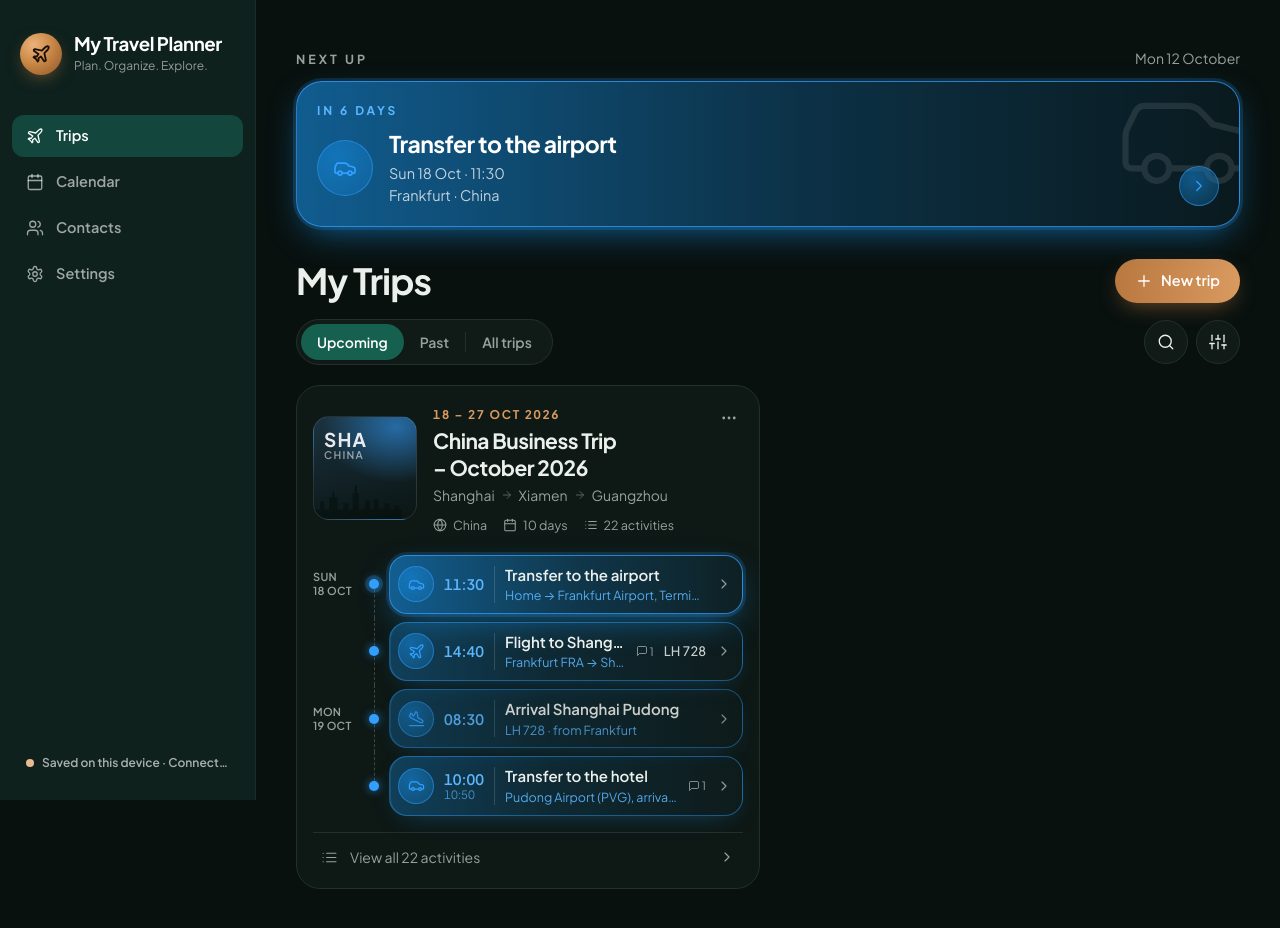
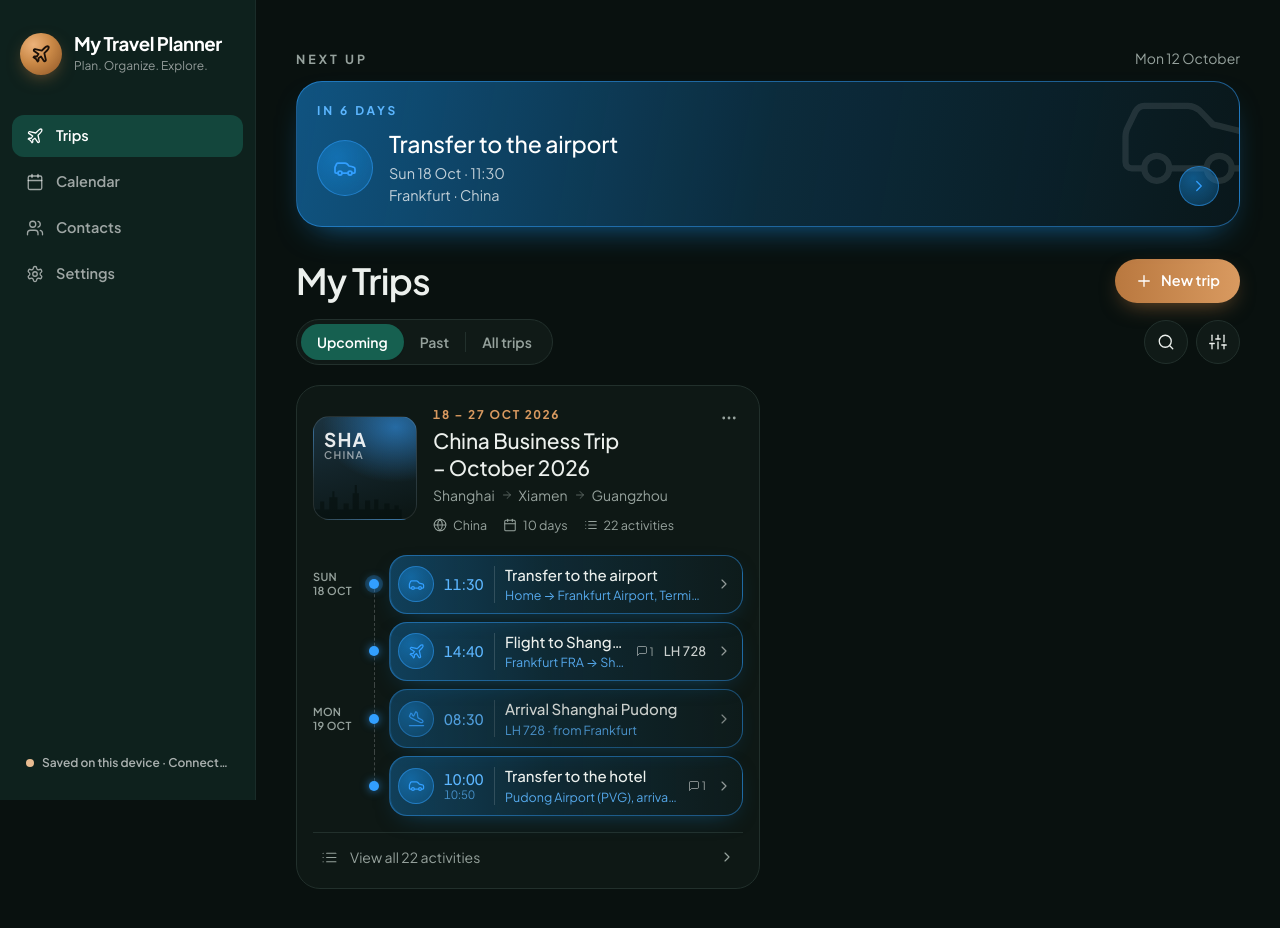
Before and after one commit to Kian-Gerowgan/My-Travel-Planner, a React (Vite) app: page / in a window 1280 px wide. Shown: the top 928 px of the page. Built offline with nearby package versions, Linux system fonts and the light colour scheme.

Commit message:
Refine Trips screen towards the reference
Calmer Next up card without glow ring, medium-weight titles and times, and no extra highlight in the trip card preview.

```diff
--- a/src/App.tsx
+++ b/src/App.tsx
@@ -569,12 +569,12 @@ function EntryCard({ e, highlight, showTrip }: { e: Entry; highlight?: boolean;
       className={`tone-press w-full flex items-center gap-2.5 rounded-[18px] pl-2 pr-2.5 py-2 text-left tone-${toneOf(a.type)} ${highlight ? 'tone-card-strong' : 'tone-card'} ${e.kind !== 'main' && !highlight ? 'opacity-85' : ''}`}>
       <span className="tone-icon h-9 w-9 rounded-full grid place-items-center shrink-0"><Icon name={v.icon} size={17} /></span>
       <span className="w-[40px] shrink-0 leading-tight">
-        <span className="block tone-ink text-[14.5px] font-semibold tabular-nums">{e.time}</span>
+        <span className="block tone-ink text-[14.5px] font-medium tabular-nums">{e.time}</span>
         {e.endTime && <span className="block tone-ink opacity-70 text-[11.5px] tabular-nums">{e.endTime}</span>}
       </span>
       <span className="w-px self-stretch my-0.5 bg-white/15" />
       <span className="min-w-0 flex-1">
-        <span className="block text-[15px] font-semibold text-ink truncate">{v.title}</span>
+        <span className="block text-[15px] font-medium text-ink truncate">{v.title}</span>
         {sub && <span className="block text-[12.5px] tone-ink opacity-90 truncate">{sub}</span>}
       </span>
       {(docCount > 0 || a.notes.length > 0) && e.kind === 'main' && (
@@ -841,7 +841,7 @@ function TripCard({ trip, count, idx }: { trip: Trip; count: number; idx: number
           <div className="flex items-start justify-between gap-2">
             <button onClick={open} className="text-left min-w-0 pt-1">
               <div className="text-[12px] font-bold tracking-[0.14em] text-cognac tabular-nums">{rangeCaps(trip.start, trip.end)}</div>
-              <h3 className="font-display text-[19px] sm:text-[21px] leading-tight text-heading mt-1">{trip.name}</h3>
+              <h3 className="text-[19px] sm:text-[21px] font-medium leading-tight tracking-[-0.01em] text-heading mt-1">{trip.name}</h3>
             </button>
             <div className="-mr-1 -mt-0.5 shrink-0">
               <Menu items={[
@@ -881,7 +881,7 @@ function TripCard({ trip, count, idx }: { trip: Trip; count: number; idx: number
                   <div className={`absolute ${i === 0 ? 'top-1/2' : 'top-0'} ${i === preview.length - 1 ? 'bottom-1/2' : 'bottom-0'} border-l border-dashed border-white/20`} />
                   <div className={`relative self-center h-2.5 w-2.5 rounded-full tone-${toneOf(e.a.type)} ${isNext ? 'tone-dot-fill' : 'tone-dot'}`} />
                 </div>
-                <div className="py-1 min-w-0"><EntryCard e={e} highlight={isNext} /></div>
+                <div className="py-1 min-w-0"><EntryCard e={e} /></div>
               </div>
             );
           })}
@@ -909,13 +909,13 @@ function NextUp() {
   const where = [e.a.city || (e.a.type === 'flight' || e.a.type === 'train' ? place(e.a.details.from) : ''), trip?.countries[0]].filter(Boolean).join(' · ');
   const when = e.ms <= Date.now() ? 'Happening now' : relText(e) === 'tomorrow' ? 'Tomorrow' : relText(e).replace(/^in /, 'In ');
   return (
-    <button onClick={() => ui.openActivity(e.a.id)} className={`tone-press anim-in relative w-full overflow-hidden text-left rounded-[26px] p-5 tone-${tone} tone-card-strong`}>
+    <button onClick={() => ui.openActivity(e.a.id)} className={`tone-press anim-in relative w-full overflow-hidden text-left rounded-[26px] p-5 tone-${tone} tone-card tone-hero`}>
       <Icon name={TYPE_META[e.a.type].icon} size={150} stroke={1} className="absolute -right-6 -top-5 opacity-[0.10] text-white pointer-events-none" />
       <div className="relative text-[12px] font-bold uppercase tracking-[0.24em] tone-ink">{when}</div>
       <div className="relative mt-2.5 flex items-center gap-4">
         <span className="tone-icon h-14 w-14 rounded-full grid place-items-center shrink-0"><Icon name={v.icon} size={24} /></span>
         <div className="min-w-0 flex-1">
-          <div className="font-display text-[21px] sm:text-[23px] leading-tight text-white">{v.title}</div>
+          <div className="text-[21px] sm:text-[23px] font-medium leading-tight tracking-[-0.01em] text-white">{v.title}</div>
           <div className="text-[14.5px] text-white/75 mt-1">{fmtShort(e.date)} · {e.time}{e.endTime ? '–' + e.endTime : ''}</div>
           {where && <div className="text-[14.5px] text-white/75">{where}</div>}
         </div>
@@ -958,7 +958,7 @@ function TripsPage() {
       </section>
 
       <div className="flex items-center justify-between gap-3 mb-4">
-        <h1 className="font-display text-[32px] sm:text-[36px] leading-none text-heading">My Trips</h1>
+        <h1 className="text-[32px] sm:text-[36px] font-semibold tracking-[-0.02em] leading-none text-heading">My Trips</h1>
         <button className="btn btn-cognac h-11 px-5" onClick={() => ui.editTrip(null)}><Icon name="plus" size={18} />New trip</button>
       </div>
 
@@ -2136,7 +2136,7 @@ export function App() {
         <a href="#/trips" className="flex items-center gap-3 min-w-0">
           <AppLogo size={46} />
           <span className="min-w-0">
-            <span className="block font-display text-[20px] leading-tight text-heading truncate">My Travel Planner</span>
+            <span className="block text-[20px] font-medium leading-tight tracking-[-0.01em] text-heading truncate">My Travel Planner</span>
             <span className="block text-[12.5px] text-muted">Plan. Organize. Explore.</span>
           </span>
         </a>
--- a/src/index.css
+++ b/src/index.css
@@ -95,6 +95,9 @@
 .tone-press:hover { filter: brightness(1.12); }
 .tone-press:active { transform: scale(.985); }
 
+/* Next up hero: stronger colour on the left, calm border, no glow ring */
+.tone-hero { background: linear-gradient(100deg, rgb(var(--tc) / .55) 0%, rgb(var(--tc) / .22) 50%, rgb(var(--tc) / .06) 100%); border-color: rgb(var(--th) / .5); box-shadow: 0 14px 34px -18px rgb(var(--tc) / .8); }
+
 /* Cognac call-to-action (New trip) */
 .btn-cognac { background: linear-gradient(90deg, #B9783F, #D99A60); color: #fff; box-shadow: 0 8px 22px -8px rgb(185 120 63 / .65); }
 .btn-cognac:hover { filter: brightness(1.06); }
```
